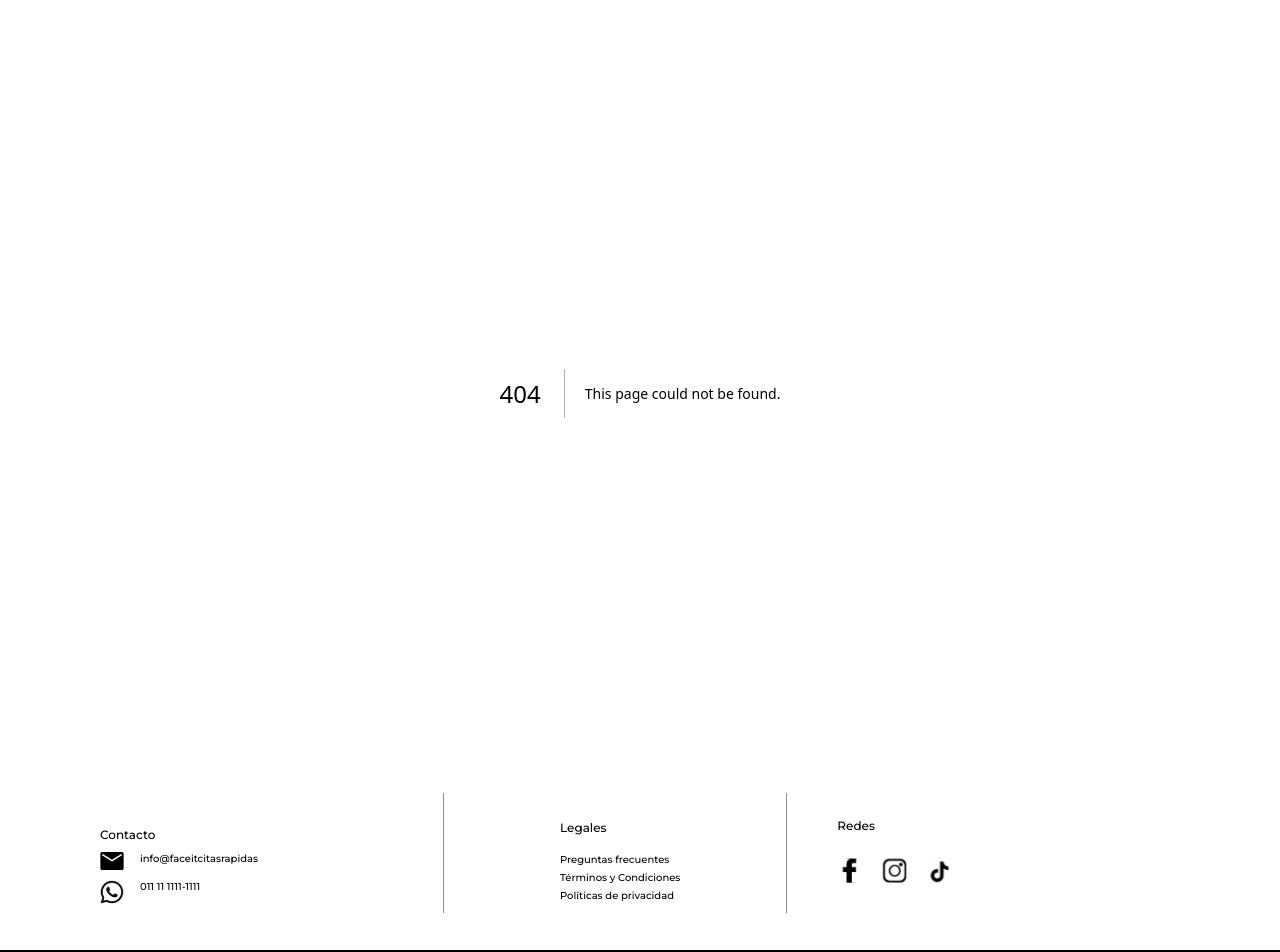
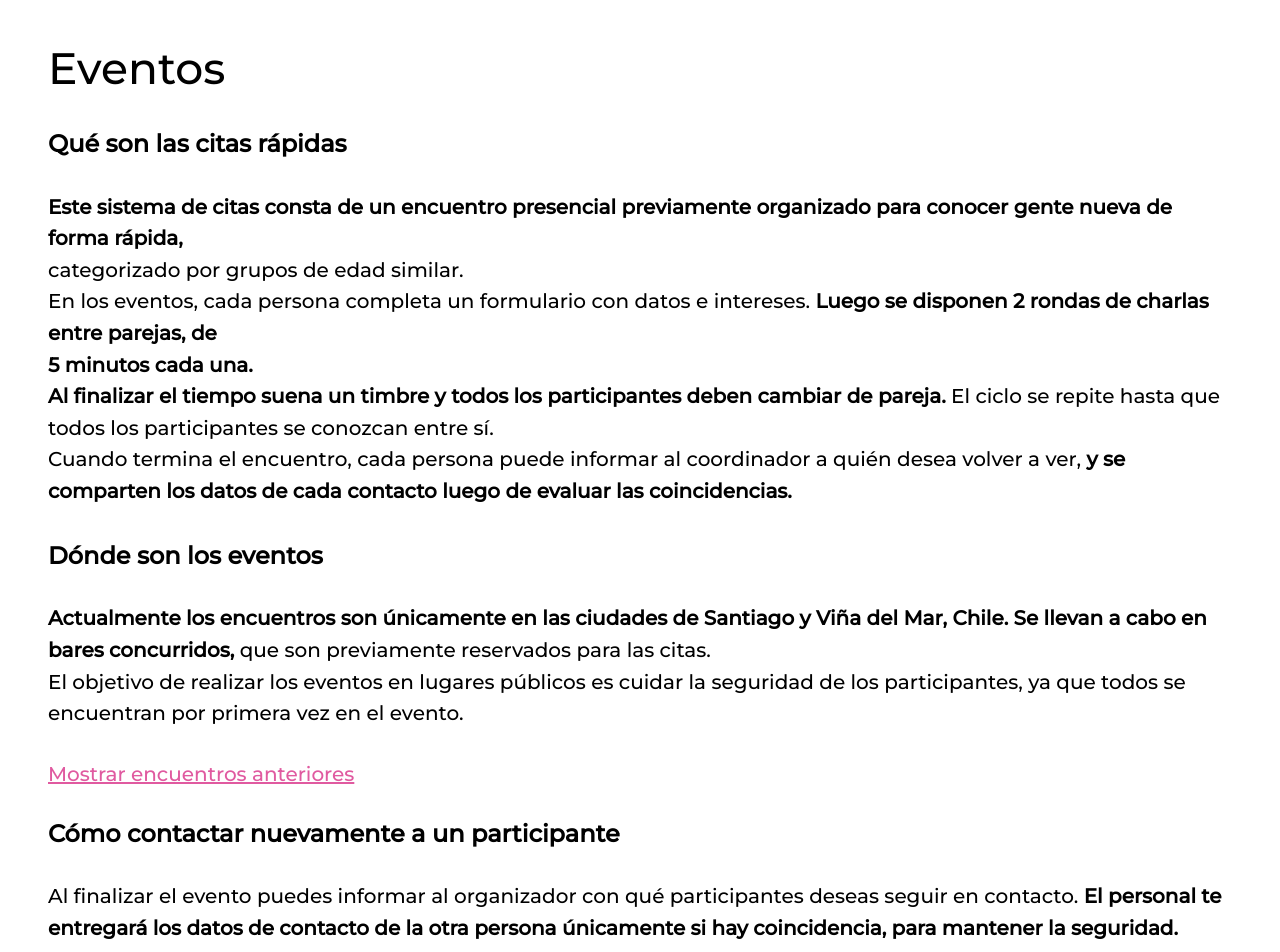
Before and after one commit to germankern/Face-It, a Next.js app: page /eventosFAQ in a window 1280 px wide. Before the commit this address had no page. Shown: the part 100-1052 px from the top of the page. Built offline with nearby package versions, Linux system fonts and the light colour scheme.

Commit message:
create rutes and component EventFAQ done

```diff
--- /dev/null
+++ b/src/components/ContainerYellowFAQ/index.jsx
@@ -0,0 +1,19 @@
+import React from "react";
+import styles from "./style.module.css";
+
+const ContainerYellowFAQ = () => {
+  return (
+    <div className={styles.containerYellowD}>
+      <h4>¿No encontraste lo que estabas buscando?</h4>
+      <p>
+        Envía tu consulta a{" "}
+        <a href="https://twitter.com" target={"_blank"}>
+          info@faceitcitasrápidas.com
+        </a>{" "}
+        para que podamos responder tus dudas.
+      </p>
+    </div>
+  );
+};
+
+export default ContainerYellowFAQ;
--- /dev/null
+++ b/src/components/ContainerYellowFAQ/style.module.css
@@ -0,0 +1,15 @@
+.containerYellowD {
+  color: #010101;
+  background: #ffce00;
+  text-align: center;
+  font-size: 25px;
+  line-height: 150%;
+  padding: 12px;
+}
+.containerYellowD h4 {
+  font-weight: 700;
+}
+.containerYellowD a {
+  font-weight: 700;
+  text-decoration: underline;
+}
--- /dev/null
+++ b/src/components/EventosFAQ/index.jsx
@@ -0,0 +1,70 @@
+import React from "react";
+import ContainerYellowFAQ from "../ContainerYellowFAQ";
+import styles from "./style.module.css";
+
+const EventosFAQ = () => {
+  return (
+    <>
+      <div className={styles.eventosContainer}>
+        <h2>Eventos</h2>
+        <h3>Qué son las citas rápidas</h3>
+        <p>
+          <b>
+            Este sistema de citas consta de un encuentro presencial previamente
+            organizado para conocer gente nueva de forma rápida,
+          </b>
+          <br />
+          categorizado por grupos de edad similar.
+          <br />
+          En los eventos, cada persona completa un formulario con datos e
+          intereses.{" "}
+          <b>
+            Luego se disponen 2 rondas de charlas entre parejas, de
+            <br />5 minutos cada una.
+            <br />
+            Al finalizar el tiempo suena un timbre y todos los participantes
+            deben cambiar de pareja.
+          </b>{" "}
+          El ciclo se repite hasta que todos los participantes se conozcan entre
+          sí.
+          <br />
+          Cuando termina el encuentro, cada persona puede informar al
+          coordinador a quién desea volver a ver,{" "}
+          <b>
+            y se comparten los datos de cada contacto luego de evaluar las
+            coincidencias.
+          </b>
+        </p>
+        <h3>Dónde son los eventos</h3>
+        <p>
+          <b>
+            Actualmente los encuentros son únicamente en las ciudades de
+            Santiago y Viña del Mar, Chile. Se llevan a cabo en bares
+            concurridos,
+          </b>{" "}
+          que son previamente reservados para las citas.
+          <br />
+          El objetivo de realizar los eventos en lugares públicos es cuidar la
+          seguridad de los participantes, ya que todos se encuentran por primera
+          vez en el evento.
+        </p>
+        <div className={styles.linksEvent}>
+          <a href="#">Mostrar encuentros anteriores</a>
+        </div>
+
+        <h3>Cómo contactar nuevamente a un participante</h3>
+        <p>
+          Al finalizar el evento puedes informar al organizador con qué
+          participantes deseas seguir en contacto.{" "}
+          <b>
+            El personal te entregará los datos de contacto de la otra persona
+            únicamente si hay coincidencia, para mantener la seguridad.
+          </b>
+        </p>
+      </div>
+      <ContainerYellowFAQ />
+    </>
+  );
+};
+
+export default EventosFAQ;
--- /dev/null
+++ b/src/components/EventosFAQ/style.module.css
@@ -0,0 +1,28 @@
+.eventosContainer {
+  padding: 48px;
+}
+.eventosContainer h2 {
+  font-size: 44px;
+  font-weight: 500;
+  line-height: 125%;
+  margin-bottom: 20px;
+}
+.eventosContainer h3 {
+  font-size: 24px;
+  font-weight: 700;
+  line-height: 132%;
+  margin: 32px 0px;
+}
+.eventosContainer p {
+  font-size: 20px;
+  font-weight: 500;
+  line-height: 158%;
+  margin: 16px 0px;
+}
+.linksEvent {
+  color: #e05aa0;
+  font-size: 20px;
+  font-weight: 500;
+  text-decoration: underline;
+  margin: 32px 0px;
+}
--- /dev/null
+++ b/src/pages/eventosFAQ/index.jsx
@@ -0,0 +1,10 @@
+import React from "react";
+import EventosFAQ from "../../components/EventosFAQ";
+
+export default function EventosPage() {
+  return (
+    <>
+      <EventosFAQ />
+    </>
+  );
+}
```
Also changed, not shown: src/components/FAQdesktop/index.jsx (+5 -25 lines), src/components/FAQdesktop/style.module.css (+0 -15 lines), src/components/InscripcionesFAQ/index.jsx (added, +7 -0 lines), src/components/RecomendacionesFAQ/index.jsx (added, +7 -0 lines), src/pages/inscripcionesFAQ/index.jsx (added, +10 -0 lines), src/pages/recomendacionesFAQ/index.jsx (added, +10 -0 lines).
